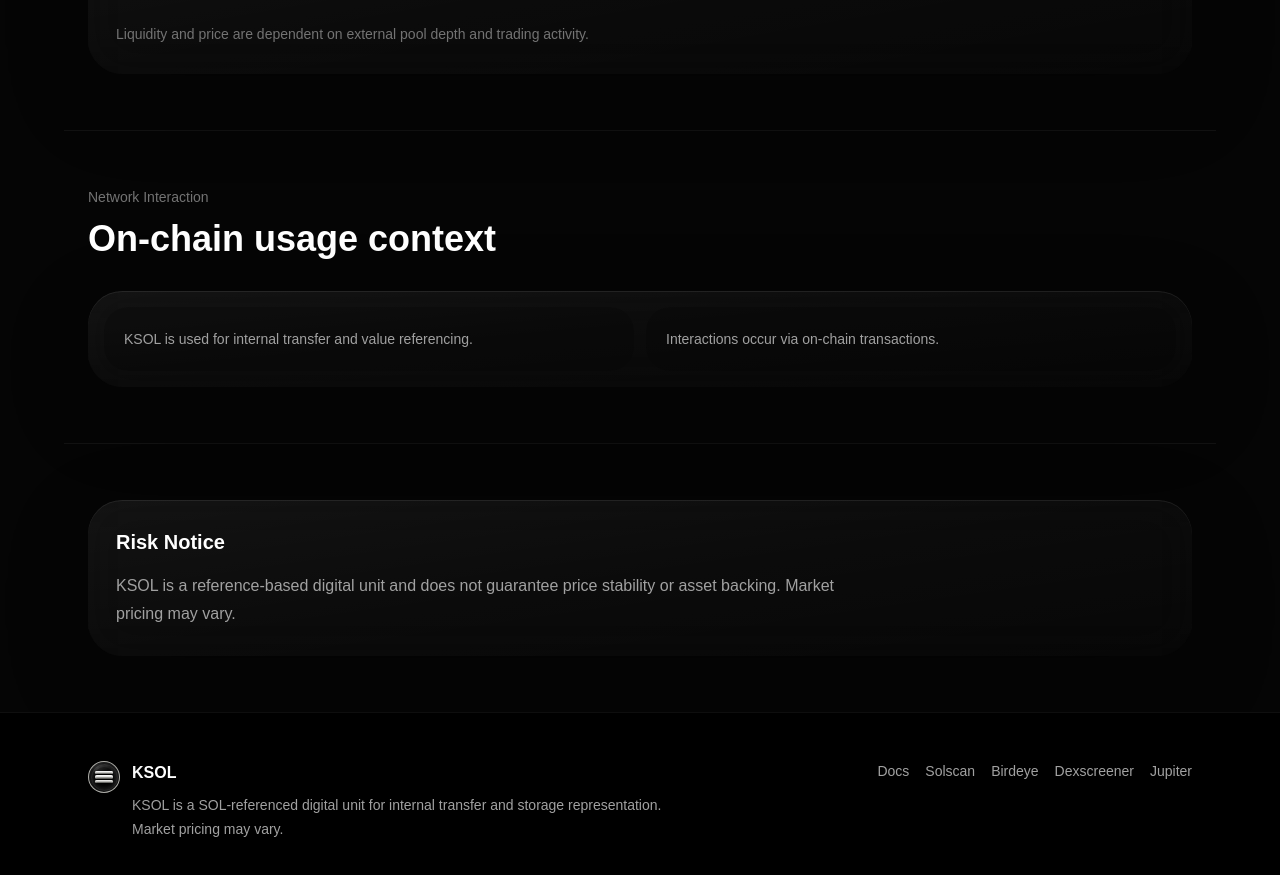
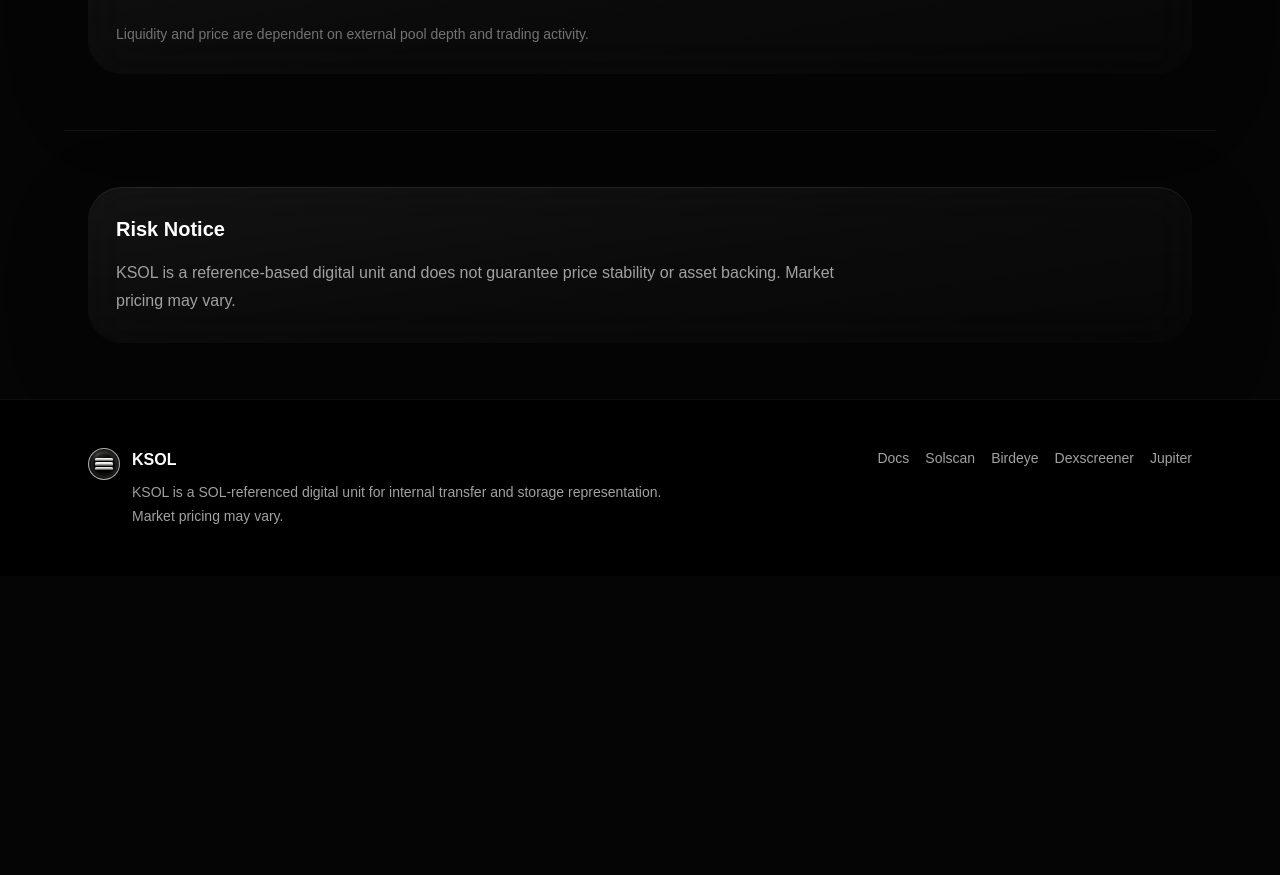
Before and after one commit to gaga666-creator/ksol-site, a Next.js app: page / in a window 1280 px wide. Shown: the part 2520-3395 px from the top of the page. After the commit the page ends 3096 px from the top, so only its background shows below. Built offline with nearby package versions, Linux system fonts and the light colour scheme.

Commit message:
final production cleanup

```diff
--- a/app/page.tsx
+++ b/app/page.tsx
@@ -21,11 +21,6 @@ const summaryItems = [
   { title: "Storage", body: "Reference-based unit" },
   { title: "Transfer", body: "Internal movement" },
   { title: "SOL Reference", body: "1:1 target model" },
-];
-
-const networkInteraction = [
-  "KSOL is used for internal transfer and value referencing.",
-  "Interactions occur via on-chain transactions.",
 ];
 
 const tokenInfo = [
@@ -212,22 +207,6 @@ export default function Home() {
           </div>
         </section>
 
-        <section className="mx-auto max-w-6xl border-b border-white/[0.05] px-6 py-14">
-          <div className="mb-8">
-            <p className="text-sm text-neutral-500">Network Interaction</p>
-            <h2 className="mt-3 text-4xl font-semibold text-white">
-              On-chain usage context
-            </h2>
-          </div>
-          <div className={`${surfaceClass} grid gap-3 p-4 md:grid-cols-2`}>
-            {networkInteraction.map((item) => (
-              <div key={item} className="rounded-3xl bg-black/20 p-5">
-                <p className="text-sm leading-6 text-neutral-400">{item}</p>
-              </div>
-            ))}
-          </div>
-        </section>
-
         <section className="mx-auto max-w-6xl px-6 py-14">
           <div className={`${surfaceClass} p-7`}>
             <h2 className="text-xl font-semibold text-white">Risk Notice</h2>
```
